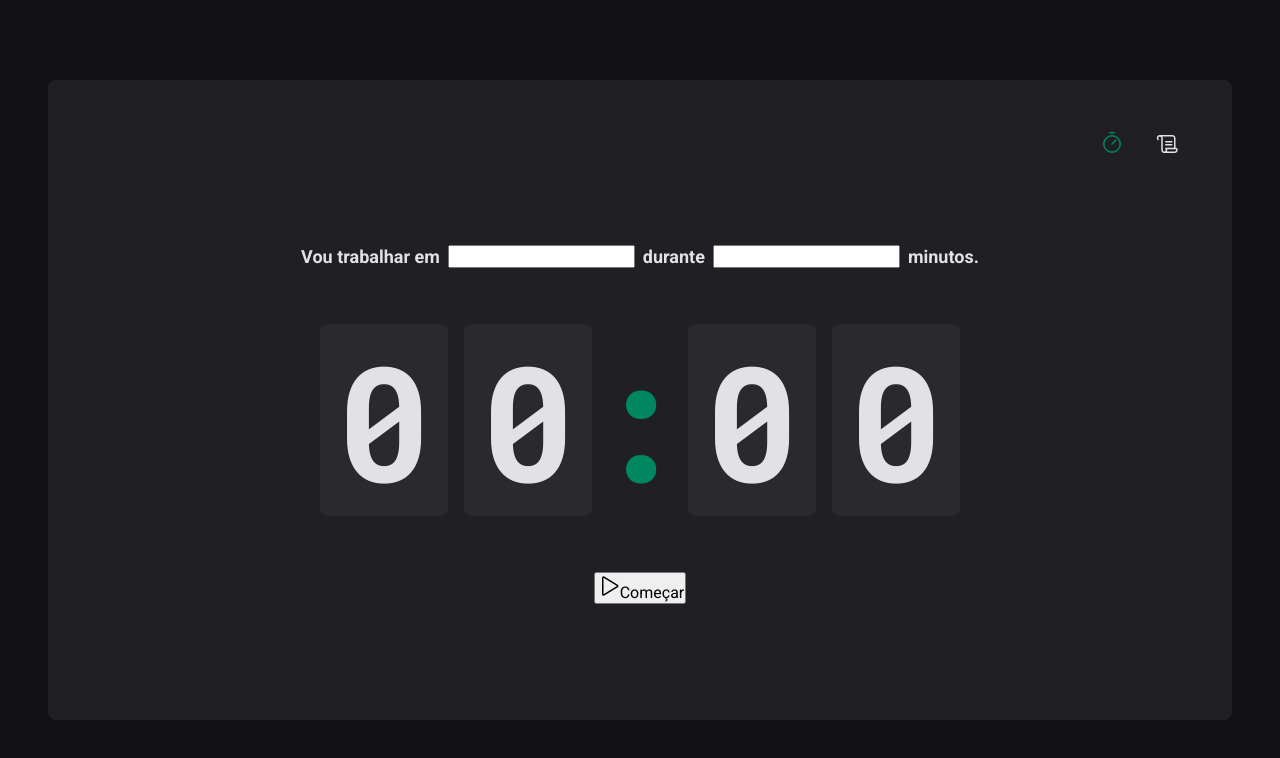
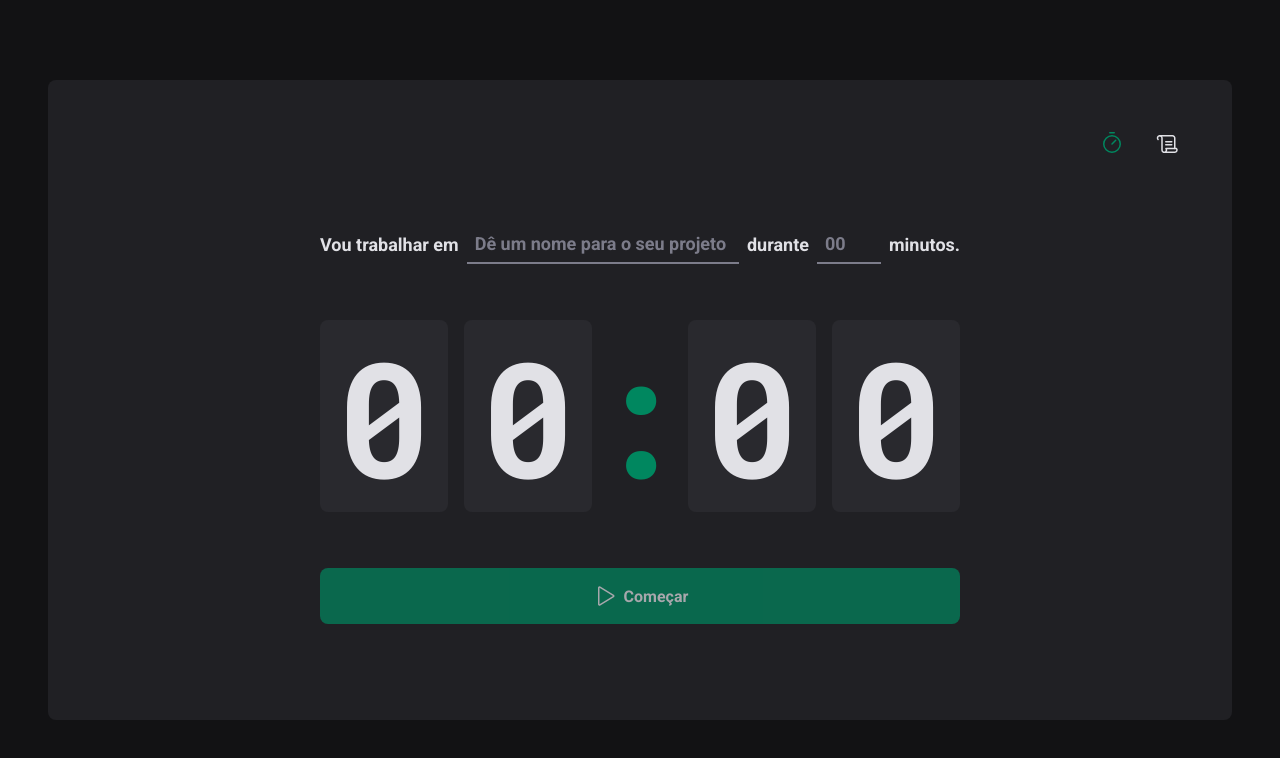
Before and after one commit to PedroPauloBrCalazans/timer, a React (Vite) app: page / in a window 1280 px wide. Shown: the top 758 px of the page. Built offline with nearby package versions, Linux system fonts and the light colour scheme.

Commit message:
feat: Finalização da Home + propriedades no input.

```diff
--- a/src/pages/Home/index.tsx
+++ b/src/pages/Home/index.tsx
@@ -3,7 +3,10 @@
   CountDownContainer,
   FormContainer,
   HomeContainer,
+  MinutesAmountInput,
   Separator,
+  StartCountdownButton,
+  TaskInput,
 } from "./styles";
 
 export function Home() {
@@ -12,10 +15,28 @@
       <form action="">
         <FormContainer>
           <label htmlFor="task">Vou trabalhar em</label>
-          <input id="task" />
+          <TaskInput
+            id="task"
+            list="task-suggestions"
+            placeholder="Dê um nome para o seu projeto"
+          />
+
+          <datalist id="task-suggestions">
+            <option value="Projeto 1" />
+            <option value="Projeto 2" />
+            <option value="Projeto 3" />
+            <option value="Banana" />
+          </datalist>
 
           <label htmlFor="minutesAmount">durante</label>
-          <input type="number" id="minutesAmount" />
+          <MinutesAmountInput
+            type="number"
+            id="minutesAmount"
+            placeholder="00"
+            step={5}
+            min={5}
+            max={60}
+          />
 
           <span>minutos.</span>
         </FormContainer>
@@ -28,10 +49,10 @@
           <span>0</span>
         </CountDownContainer>
 
-        <button type="submit">
+        <StartCountdownButton disabled type="submit">
           <Play size={24} />
           Começar
-        </button>
+        </StartCountdownButton>
       </form>
     </HomeContainer>
   );
--- a/src/pages/Home/styles.ts
+++ b/src/pages/Home/styles.ts
@@ -28,6 +28,38 @@
   flex-wrap: wrap;
 `;
 
+const BaseInput = styled.input`
+  background: transparent;
+  height: 2.5rem;
+  border: 0;
+  border-bottom: 2px solid ${(props) => props.theme["gray-500"]};
+  font-weight: bold;
+  font-size: 1.125rem;
+  padding: 0 0.5rem;
+  color: ${(props) => props.theme["gray-100"]};
+
+  &:focus {
+    box-shadow: none;
+    border-color: ${(props) => props.theme["green-500"]};
+  }
+
+  &::placeholder {
+    color: ${(props) => props.theme["gray-500"]};
+  }
+`;
+
+export const TaskInput = styled(BaseInput)`
+  flex: 1;
+
+  &::-webkit-calendar-picker-indicator {
+    display: none !important;
+  }
+`;
+
+export const MinutesAmountInput = styled(BaseInput)`
+  width: 4rem;
+`;
+
 export const CountDownContainer = styled.div`
   font-family: "Roboto Mono", monospace;
   font-size: 10rem;
@@ -53,3 +85,31 @@
   display: flex;
   justify-content: center;
 `;
+
+export const StartCountdownButton = styled.button`
+  width: 100%;
+  border: 0;
+  padding: 1rem;
+  border-radius: 8px;
+
+  display: flex;
+  align-items: center;
+  justify-content: center;
+
+  gap: 0.5rem;
+  font-weight: bold;
+
+  cursor: pointer;
+
+  background: ${(props) => props.theme["green-500"]};
+  color: ${(props) => props.theme["gray-100"]};
+
+  &:disabled {
+    opacity: 0.7;
+    cursor: not-allowed;
+  }
+
+  &:not(:disabled):hover {
+    background: ${(props) => props.theme["green-700"]};
+  }
+`;
```
